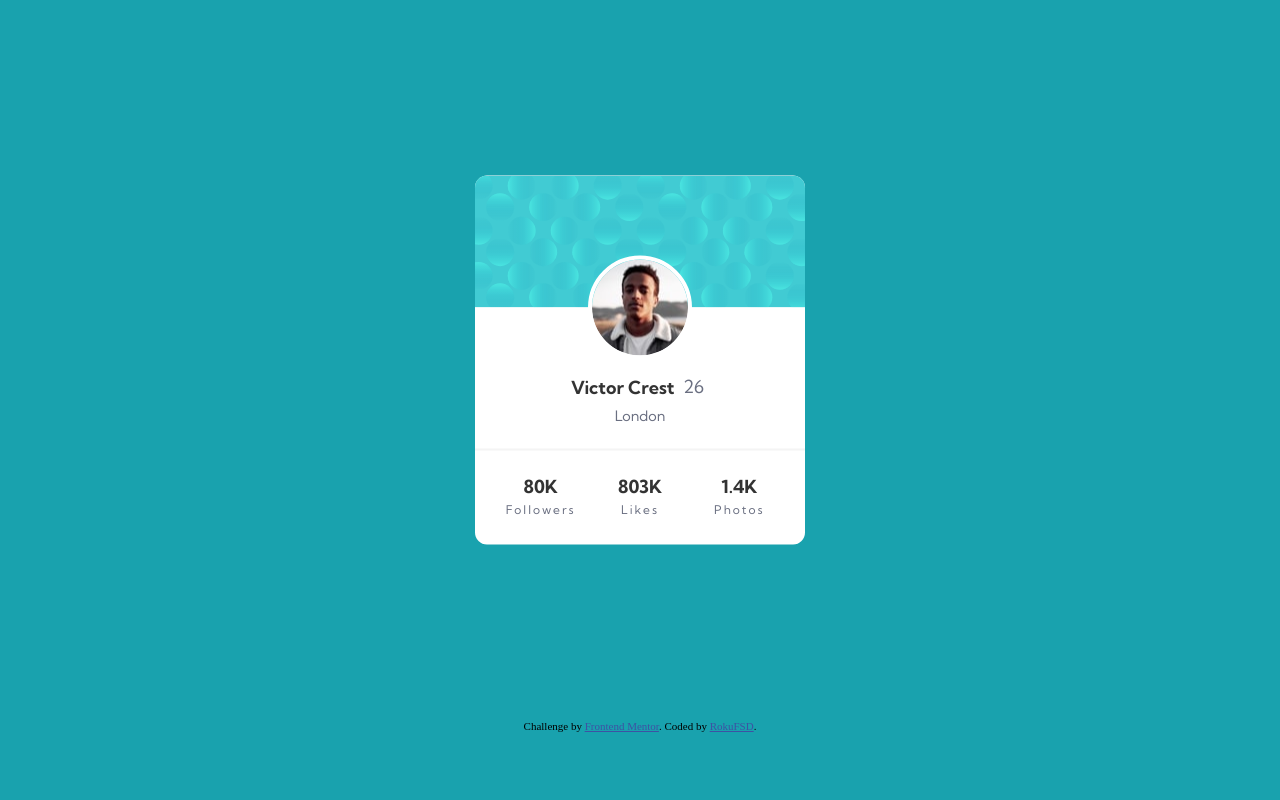
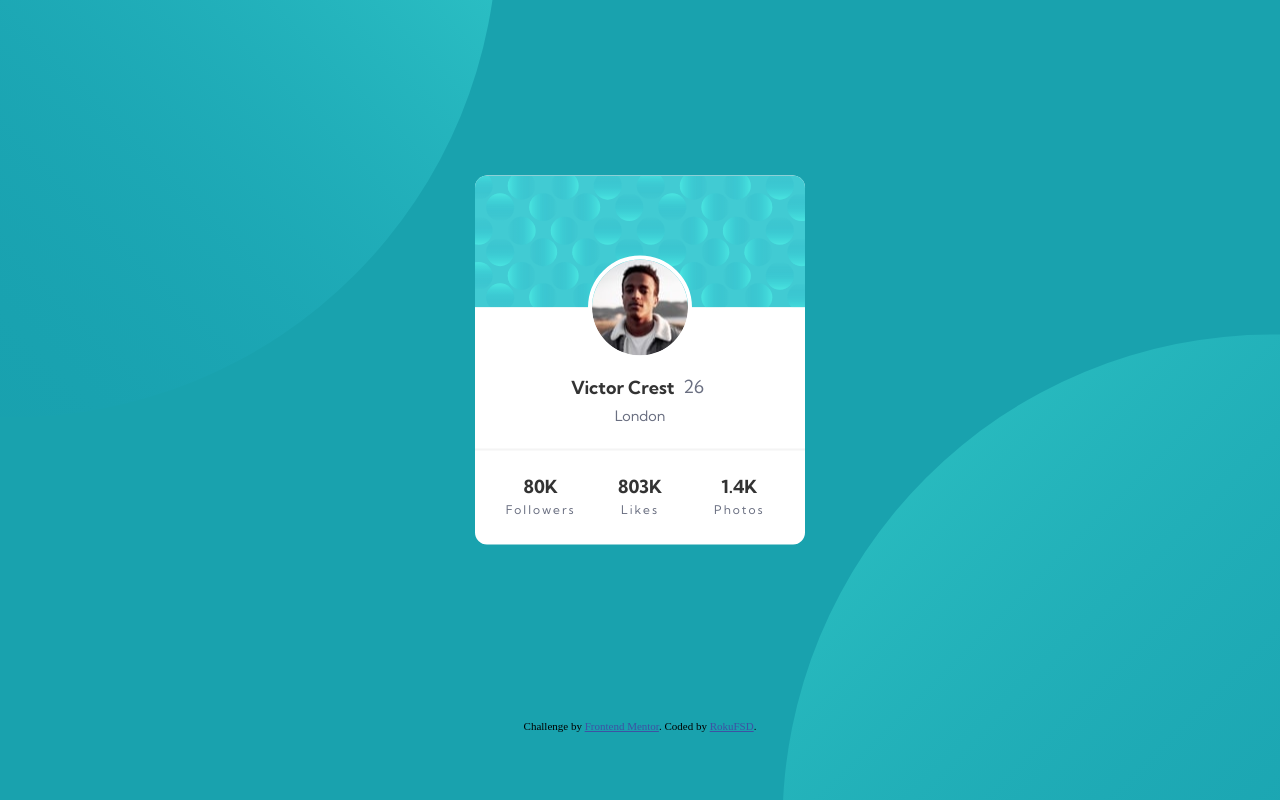
Before and after one commit to RokuFSD/profile-card-component, a plain HTML site: page index.html in a window 1280 px wide. Drawn offline with nearby package versions, Linux system fonts and the light colour scheme; files that its build step writes are made by us from their sources; the site is published under a folder, as on GitHub Pages, so addresses that start at the root find nothing; files whose address does not match are found by name.

Commit message:
fixed images

```diff
--- a/assets/sass/_base.scss
+++ b/assets/sass/_base.scss
@@ -28,8 +28,8 @@ $normal-size: 18px;
 
 body {
   background-color: $primary-cyan;
-  background-image: url(/assets/images/bg-pattern-top.svg),
-    url(/assets/images/bg-pattern-bottom.svg);
+  background-image: url(../images/bg-pattern-top.svg),
+    url(../images/bg-pattern-bottom.svg);
   background-repeat: no-repeat, no-repeat;
   background-position: top -35em left -50em, bottom -35em right -50em;
 }
```
